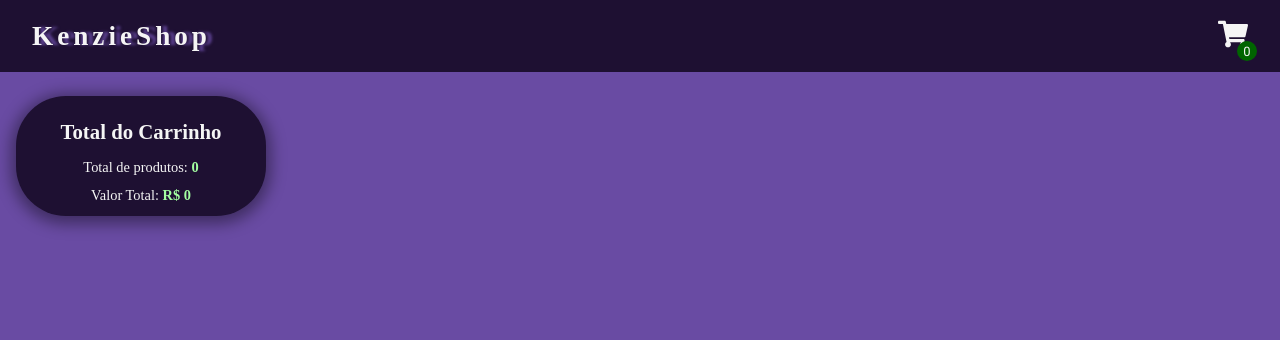
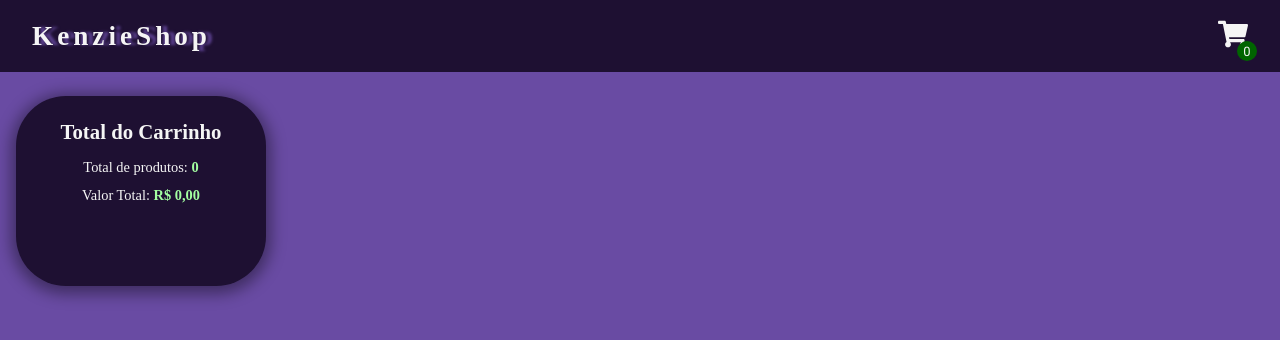
Before and after one commit to F-Vieira/KenzieShop, a React (Create React App) app: page /cart in a window 1280 px wide. Shown: the top 340 px of the page. Built offline with nearby package versions, Linux system fonts and the light colour scheme; a web font is replaced by a local one.

Commit message:
fix: fixing of the format price

```diff
--- a/src/components/Header/index.js
+++ b/src/components/Header/index.js
@@ -8,6 +8,8 @@ import { ContainerHeader } from "./styles";
 export const Header = () => {
   const { cart } = useSelector((store) => store);
   const [inCart, setInCart] = useState(false);
+  // const [totalItems] = useState(cart.length);
+
   const totalItems = cart.length;
 
   const history = useHistory();
--- a/src/components/Product/index.js
+++ b/src/components/Product/index.js
@@ -7,6 +7,7 @@ import {
 
 import { Button } from "../Button";
 import { ContainerItem } from "./styles";
+import formatValue from "../../utils/formatValue";
 
 export const Product = ({ product, isRemovable = false }) => {
   const { id, img, name, price } = product;
@@ -15,11 +16,13 @@ export const Product = ({ product, isRemovable = false }) => {
   const handleAdd = () => dispatch(addToCartThunk(product));
   const handleRemove = () => dispatch(removeFromCartThunk(id));
 
+  const formatedPrice = formatValue(price);
+
   return (
     <ContainerItem>
       <img src={img} alt={name} />
       <h2>{name}</h2>
-      <p>R$ {price}</p>
+      <p>{formatedPrice}</p>
       {isRemovable ? (
         <Button onClick={handleRemove}>Remover do Carrinho</Button>
       ) : (
--- a/src/pages/Cart/index.js
+++ b/src/pages/Cart/index.js
@@ -1,11 +1,11 @@
-import { useEffect, useState } from "react";
+import { useState } from "react";
 import { useDispatch, useSelector } from "react-redux";
 import { toast } from "react-toastify";
 
 import { Button } from "../../components/Button";
 import { Product } from "../../components/Product";
 import { clearCartThunk } from "../../store/modules/cart/thunk";
-import { formatValue } from "../../utils/formatValue";
+import formatValue from "../../utils/formatValue";
 
 import { ContainerCart } from "./styles";
 
@@ -33,17 +33,17 @@ export const Cart = () => {
           Total de produtos: <span>{totalItems}</span>
         </p>
         <p>
-          Valor Total: <span>R$ {totalPrice}</span>
+          Valor Total: <span>{formatValue(totalPrice)}</span>
         </p>
         {cart.length > 0 && (
           <Button onClick={handleClearCart}>Finalizar Carrinho</Button>
         )}
       </section>
       <section>
-        {!clear &&
-          cart.map((product) => (
-            <Product key={product.id} product={product} isRemovable />
-          ))}
+        {cart.map((product) => (
+          <Product key={product.id} product={product} isRemovable />
+        ))}
+        {clear && <h1>Carrinho Vazio</h1>}
       </section>
     </ContainerCart>
   );
--- a/src/pages/Cart/styles.js
+++ b/src/pages/Cart/styles.js
@@ -48,7 +48,7 @@ export const ContainerCart = styled.main`
   @media screen and (min-width: 768px) {
     flex-direction: row;
     section:first-child {
-      height: 120px;
+      height: 190px;
       margin-left: 1rem;
     }
     section + section {
--- a/src/utils/formatValue.js
+++ b/src/utils/formatValue.js
@@ -1,6 +1,8 @@
-export const formatValue = (value) => {
-  Intl.NumberFormat("pt-BR", {
+const formatValue = (value) => {
+  return Intl.NumberFormat("pt-BR", {
     style: "currency",
     currency: "BRL",
   }).format(value);
 };
+
+export default formatValue;
```
